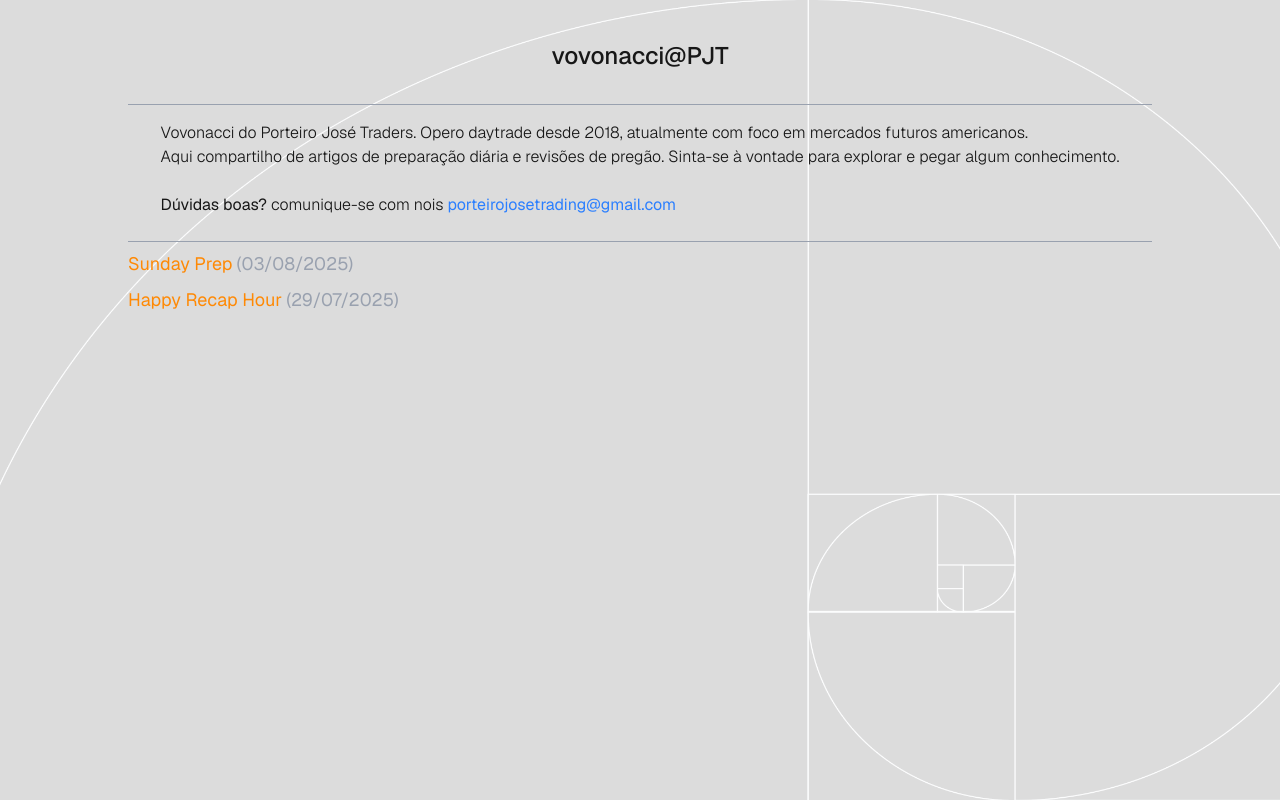
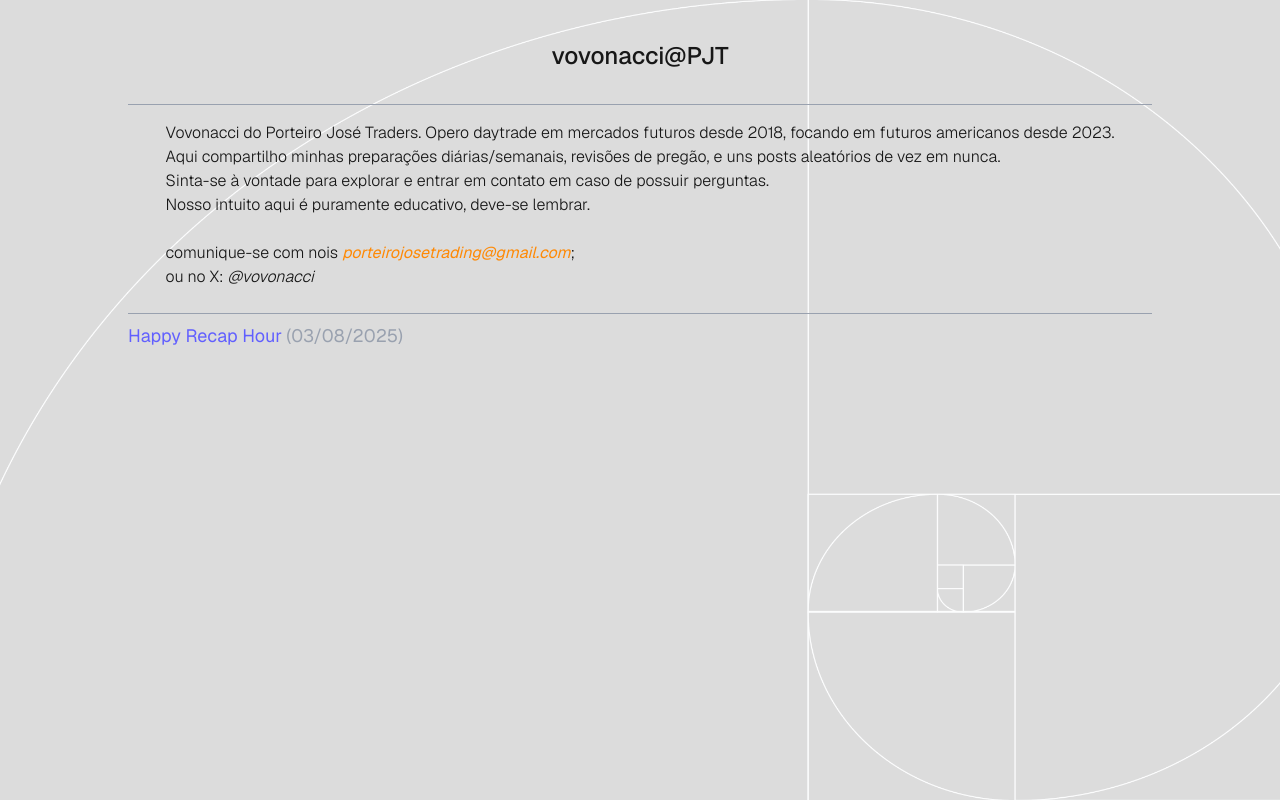
Before and after one commit to pxpc2/vovonacci, a Next.js app: page / in a window 1280 px wide. Built offline with nearby package versions, Linux system fonts and the light colour scheme.

Commit message:
removing current posts, new format incoming

```diff
--- a/app/page.tsx
+++ b/app/page.tsx
@@ -22,26 +22,31 @@ export default function Home() {
         </div>
         <div className="flex items-center justify-center font-light">
           <p>
-            Vovonacci do Porteiro José Traders. Opero daytrade desde 2018,
-            atualmente com foco em mercados futuros americanos.
+            Vovonacci do Porteiro José Traders. Opero daytrade em mercados
+            futuros desde 2018, focando em futuros americanos desde 2023.
             <br />
-            Aqui compartilho de artigos de preparação diária e revisões de
-            pregão. Sinta-se à vontade para explorar e pegar algum conhecimento.{" "}
+            Aqui compartilho minhas preparações diárias/semanais, revisões de
+            pregão, e uns posts aleatórios de vez em nunca. <br /> Sinta-se à
+            vontade para explorar e entrar em contato em caso de possuir
+            perguntas. <br /> Nosso intuito aqui é puramente educativo, deve-se
+            lembrar. <br />
             <br />
+            comunique-se com nois{" "}
+            <b className="text-orange-400 hover:underline">
+              <i>porteirojosetrading@gmail.com</i>
+            </b>
+            ;
             <br />
-            <b>Dúvidas boas? </b> comunique-se com nois{" "}
-            <b className="text-blue-500 hover:underline">
-              porteirojosetrading@gmail.com
-            </b>
+            ou no X: <i className="hover:underline">@vovonacci</i>
           </p>
         </div>
         <div className="mt-2 py-2 border-t border-gray-400">
           <ul>
             {posts.map((post) => (
-              <li key={post.slug} className="mb-2">
+              <li key={post.slug} className="mb-2 ">
                 <a
                   href={`/blog/${post.slug}`}
-                  className="text-orange-400 text-lg hover:underline"
+                  className="text-indigo-500 hover:text-cyan-600 text-lg"
                 >
                   {post.title}
                 </a>{" "}
--- /dev/null
+++ b/posts/hrh-04-08-25.md
@@ -0,0 +1,26 @@
+---
+title: "Happy Recap Hour"
+date: "03/08/2025"
+---
+
+## CONTEXTO GERAL
+
+<span style="color:orange"><b>$SPX e $NDX</b></span> fecham o dia
+
+<span style="color:orange"><b>$DXY</b></span> subiu
+
+<span style="color:orange"><b>$VIX</b></span> fechou um pregão
+
+<span style="color:orange"><b>$XAU</b></span> chegou a subir
+
+<br>
+<br>
+
+## OPERAÇÕES
+
+### Trade #1
+
+![Alt text](/TRADES/trade1-29-07-25.png)
+<br>
+
+- Venda realizada no NQ
--- a/posts/hrh-29-07-25.md
+++ /dev/null
@@ -1,45 +0,0 @@
----
-title: "Happy Recap Hour"
-date: "29/07/2025"
----
-
-## CONTEXTO GERAL
-
-<span style="color:orange"><b>$SPX e $NDX</b></span> fecham o dia com quedas de -0.30% e 0.21%, respectivamente, após uma sessão de tendência mais limpa de baixa no $ES e uma queda mais travada no $NQ, apoiados pelo “esfriamento” do otimismo do acordo de domingo, junto de um sentimento de “tirar o meu da reta” antes do FOMC amanhã, mesmo que este seja um sentimento pequeno perto a esse FOMC dado o consenso, de toda forma a volatilidade sempre aumenta e muitos investidores de fato se protegem anteriormente. O índice Russel $RTY e o Dow Jones $YM lideraram as quedas no pregão de hoje.
-
-Esse fechamento em baixa encerrou o “green-streak” do $SPX, que estava no seu SEXTO fechamento histórico de alta seguido. Marcos históricos como esse normalmente indicam dois pontos: ou uma força extraordinária, ou uma irracionalidade insustentável. Eis a questão pro momento.
-
-Técnicamente, o $SPX trabalhou abaixo de CR 0DTE durante o pregão todo, mostrando (dado isso) seu sentimento bearish desde a abertura. Diário seguiu mais um pregão sem tocar na média exponencial de 9 períodos, com o semanal também imbicando pra baixo e começando a possibilitar uma semana baixista pros índices.
-
-<span style="color:orange"><b>$DXY</b></span> subiu 0.3% batendo 98.91, nos níveis mais altos desde final de junho. Está rumo a fechar seu PRIMEIRO mês positivo no ano. A alta foi fortalecida após o acordo US-EU trazer força pro Dólar em relação ao Euro. Analistas esperam que próximos movimentos maiores no Dólar sejam mais relacionados a política monetária, invés de trade deals, após esse novo alívio de que uma trade war poderá sim ser evitada. Dado isso, Dólar $DXY é esperado que siga em consolidação rumo a decisão do FED nesta quarta-feira e, devido ao fator consenso já esperado, é provável não ver mudanças bruscas.
-
-_"After falling sharply in the first half of the year, the dollar began July with a bounce, and I think it's mostly short covering. And the issue is whether this is a trend change or an overdue technical correction," said Marc Chandler, chief market strategist at Bannockburn Global Forex in New York. [Reuters News]_
-
-_"The market had a sigh of relief that the tariffs, at the least the plan announced with Japan and the EU and the likely 90-day extension with China, helped remove downside tail risk," Chandler said. [Reuters News]_
-
-_"Ahead of (Wednesday's) Fed decision, we might get some consolidation. People are concerned about a possible dissent from at least one of the governors, maybe it's Waller or Bowman," Chandler added. [Reuters News]_
-
-_"We expect the next leg of the Dollar weaker move to come from monetary policy rather than trade uncertainty," Goldman Sachs analysts led by Isabella Rosenberg wrote in an investor note. "The latest trade deal announcements and limited evidence of tariff passthrough to prices have lowered inflation uncertainty and put downward pressure on implied vol." [Reuters News]_
-
-<span style="color:orange"><b>$VIX</b></span> fechou um pregão com alta forte de +6.18%, subindo até seu HVL 0DTE fechando em 15.97, chegando a ultrapassar os 16 durante o pregão. Conforme informado ontem e domingo, era esperado um aumento de volatilidade nos dias antecedentes à decisão de juros do FED nesta quarta-feira.
-
-<span style="color:orange"><b>$XAU</b></span> chegou a subir 0.4% no pregão de terça-feira com investidores aguardando o sentimento “risk-on” enquanto se desenrola as US-China talks e a reunião do FED nesta quarta-feira. Analistas apontam que, apesar do acordo US-EU ter trazido alívio de incertezas, o acordo com a China ainda é mais complexo, o buraco sendo mais embaixo.
-
-_"Given the risk of a breakdown in talks, some investors still feel that it may be appropriate to have some exposure to haven assets in case things turn sour again," Fawad Razaqzada, market analyst at City Index and FOREX.com said. [Reuters News]_
-
-_Markets are currently pricing in just under 50 basis points of rate cuts by year-end, with October seen as the most likely starting point, said Peter Grant, vice president and senior metals strategist at Zaner Metals._
-
-_However, dissent from two Fed members could shift expectations toward a September cut, which could potentially boost gold, he added._
-
-_Gold tends to benefit in a low-interest-rate environment as the reduced yield on competing assets makes the non-yielding metal more attractive to investors. [Reuters News]_
-<br>
-<br>
-
-## OPERAÇÕES
-
-### Trade #1
-
-![Alt text](/TRADES/trade1-29-07-25.png)
-<br>
-
-- Venda realizada no NQ após pullback dentro da tríplice aliança formada no dia entre CR, HVL e PS, chegou para romper esticado, fez pullback e se mantendo abaixo a gente entrou vendido para pegar a aceleração provável rumo ao GEX 2, próximo obstáculo. Dia abaixo do CR 0DTE se configurava uma tendência de baixa.
--- a/posts/sunday-prep-03-08-25.md
+++ /dev/null
@@ -1,4 +0,0 @@
----
-title: "Sunday Prep"
-date: "03/08/2025"
----
--- /dev/null
+++ b/utils/post-example.md
@@ -0,0 +1,26 @@
+---
+title: "Happy Recap Hour"
+date: "//2025"
+---
+
+## CONTEXTO GERAL
+
+<span style="color:orange"><b>$SPX e $NDX</b></span> fecham o dia
+
+<span style="color:orange"><b>$DXY</b></span> subiu
+
+<span style="color:orange"><b>$VIX</b></span> fechou um pregão com alta
+
+<span style="color:orange"><b>$XAU</b></span> chegou a subir
+
+<br>
+<br>
+
+## OPERAÇÕES
+
+### Trade #1
+
+![Alt text](/TRADES/trade1-29-07-25.png)
+<br>
+
+- Venda realizada no NQ após
```
Also changed, not shown: public/TRADES/Captura de tela 2025-07-25 124614.png (deleted).
